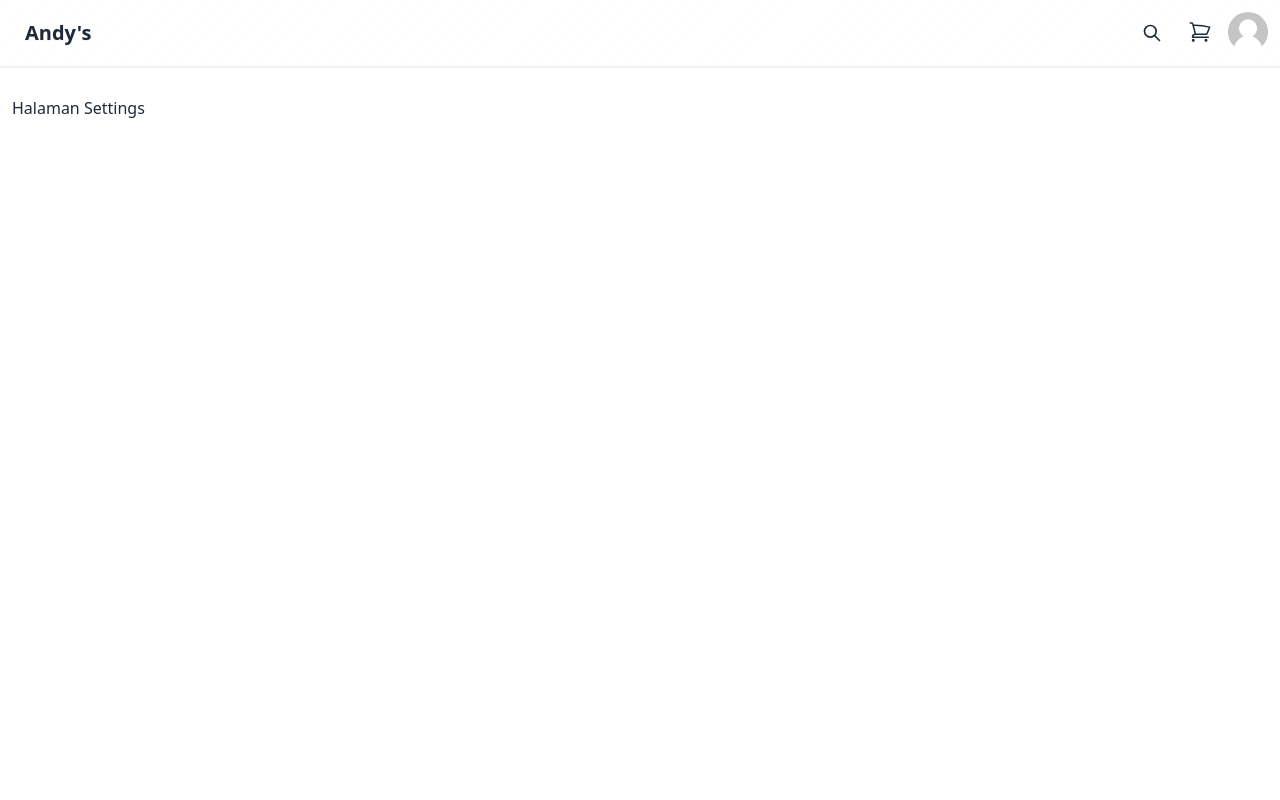
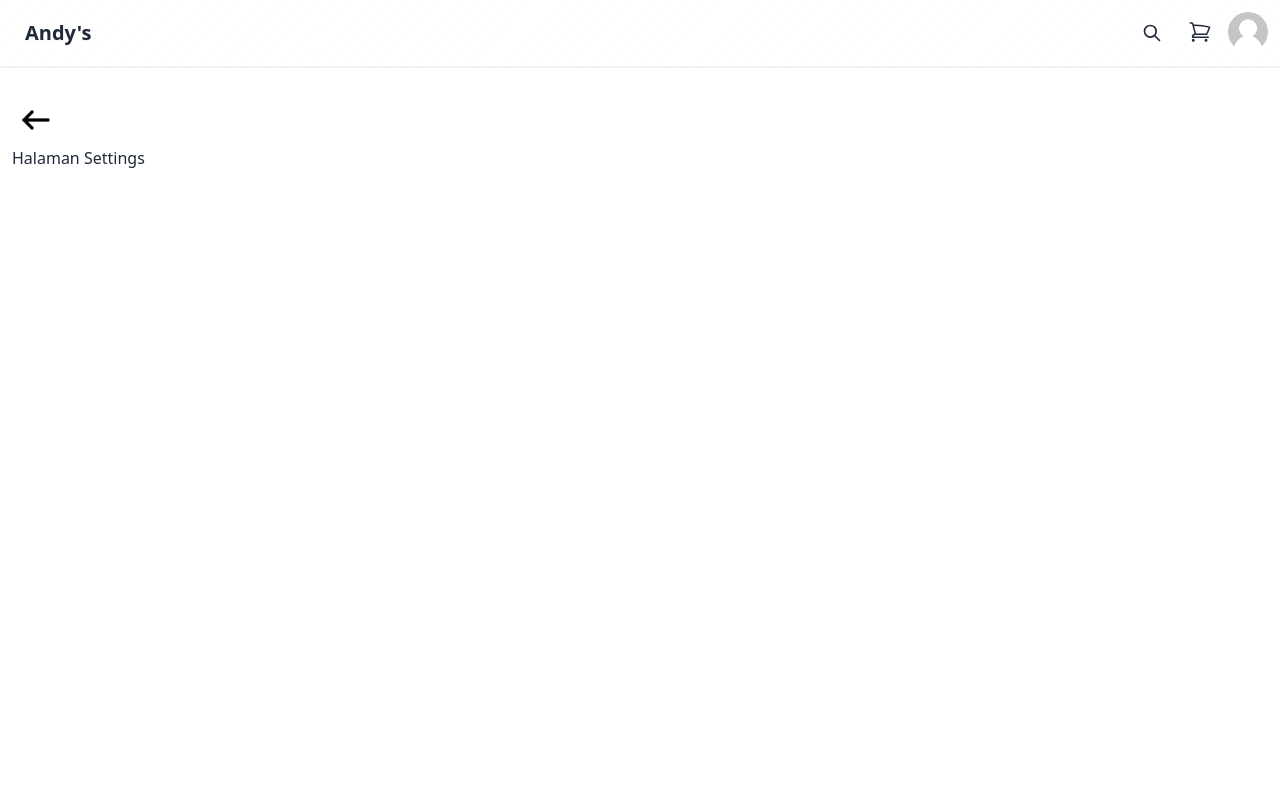
Before and after one commit to andymulya/react-fake-online-shop, a React (Vite) app: page /settings in a window 1280 px wide. Shown: the top 800 px of the page. Built offline with nearby package versions, Linux system fonts and the light colour scheme; sample sign-in values are in the browser's storage; a web font is replaced by a local one.

Commit message:
Membuat component buttonback dan memberikan tombol untuk back di halaman detailProduct, profile, settings

```diff
--- /dev/null
+++ b/src/components/ButtonBack.jsx
@@ -0,0 +1,15 @@
+import ButtonGhost from "./ButtonGhost"
+import iconBack from "../assets/img/back.png"
+import { useNavigate } from "react-router-dom"
+
+export default function ButtonBack(){
+    const navigate = useNavigate()
+
+    const handleButtonBack = () => navigate(-1)
+
+    return(
+        <ButtonGhost handleClick={ handleButtonBack }>
+            <img src={iconBack} alt="back" className="w-[40px]" />
+        </ButtonGhost>
+    )
+}
--- a/src/pages/DetailProduct.jsx
+++ b/src/pages/DetailProduct.jsx
@@ -3,21 +3,16 @@ import LayoutNavAndFooter from "../layouts/LayoutNavAndFooter"
 import { useGetProductWithIdQuery } from "../redux/slices/storeSlice"
 import Loading from "../components/Loading"
 import ButtonSolid from "../components/ButtonSolid"
-import ButtonGhost from "../components/ButtonGhost"
-import iconBack from "../assets/img/back.png"
+import ButtonBack from "../components/ButtonBack"
 
 export default function DetailProduct(){
     const navigate = useNavigate()
     const { productId } = useParams()
     const { data, isLoading } = useGetProductWithIdQuery(productId)
 
-    const handleButtonBack = () => navigate(-1)
-
     return(
         <LayoutNavAndFooter>
-            <ButtonGhost handleClick={ handleButtonBack }>
-                <img src={iconBack} alt="back" className="w-[40px]" />
-            </ButtonGhost>
+            <ButtonBack />
             {
                 (isLoading) ?
                     <Loading /> :
--- a/src/pages/Profile.jsx
+++ b/src/pages/Profile.jsx
@@ -7,6 +7,7 @@ import { useEffect } from "react"
 import ProfileComponent from "../components/profile/ProfileComponent"
 import InfoUserComponent from "../components/profile/InfoUserComponent"
 import Title from '../components/Title'
+import ButtonBack from "../components/ButtonBack"
 
 export default function Profile(){
     const userId = getToken().sub
@@ -25,6 +26,7 @@ export default function Profile(){
             </div>
 
             <div className="flex justify-center">
+                <ButtonBack />
                 {
                     (isLoading) ?
                         <Loading /> :
--- a/src/pages/Settings.jsx
+++ b/src/pages/Settings.jsx
@@ -2,6 +2,7 @@ import { useNavigate } from "react-router-dom"
 import LayoutNavAndFooter from "../layouts/LayoutNavAndFooter"
 import { useEffect } from "react"
 import { getToken } from "../services/localStorageServices"
+import ButtonBack from "../components/ButtonBack"
 
 export default function Settings(){
     const navigate = useNavigate()
@@ -12,6 +13,7 @@ export default function Settings(){
 
     return (
         <LayoutNavAndFooter>
+            <ButtonBack />
             <h1>Halaman Settings</h1>
         </LayoutNavAndFooter>
     )
```
